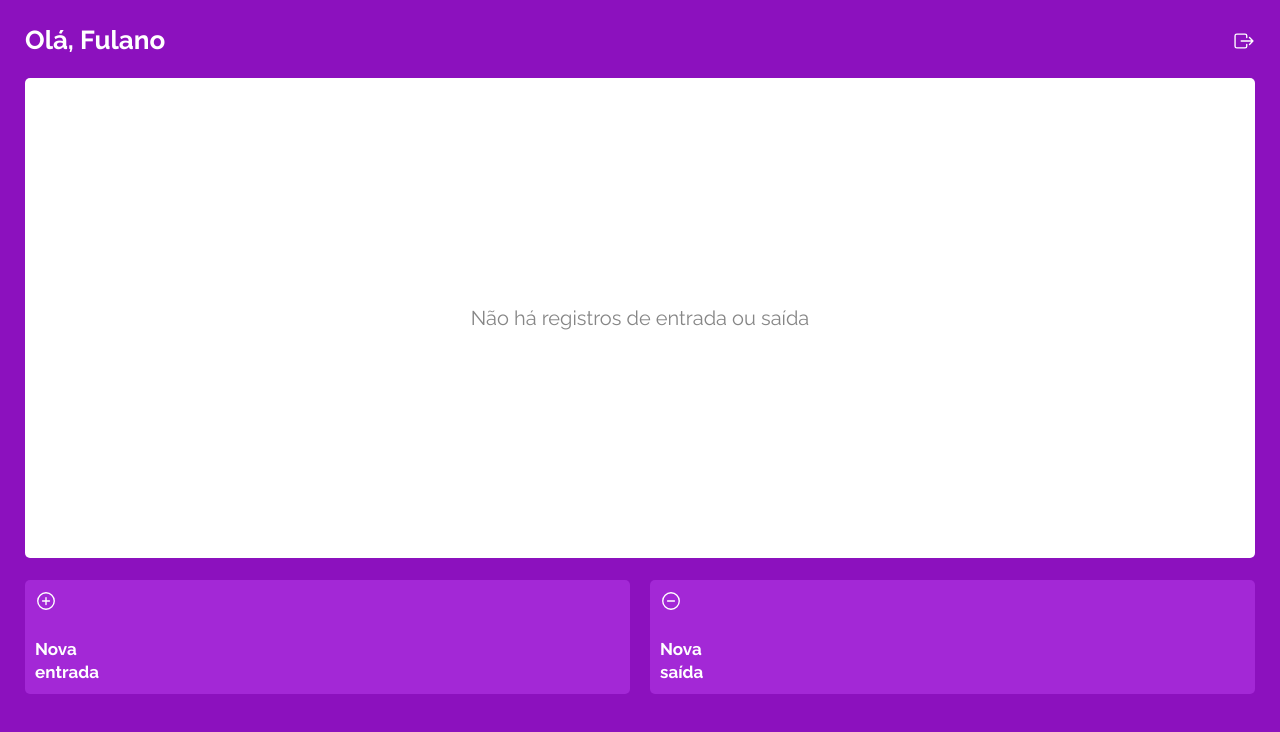
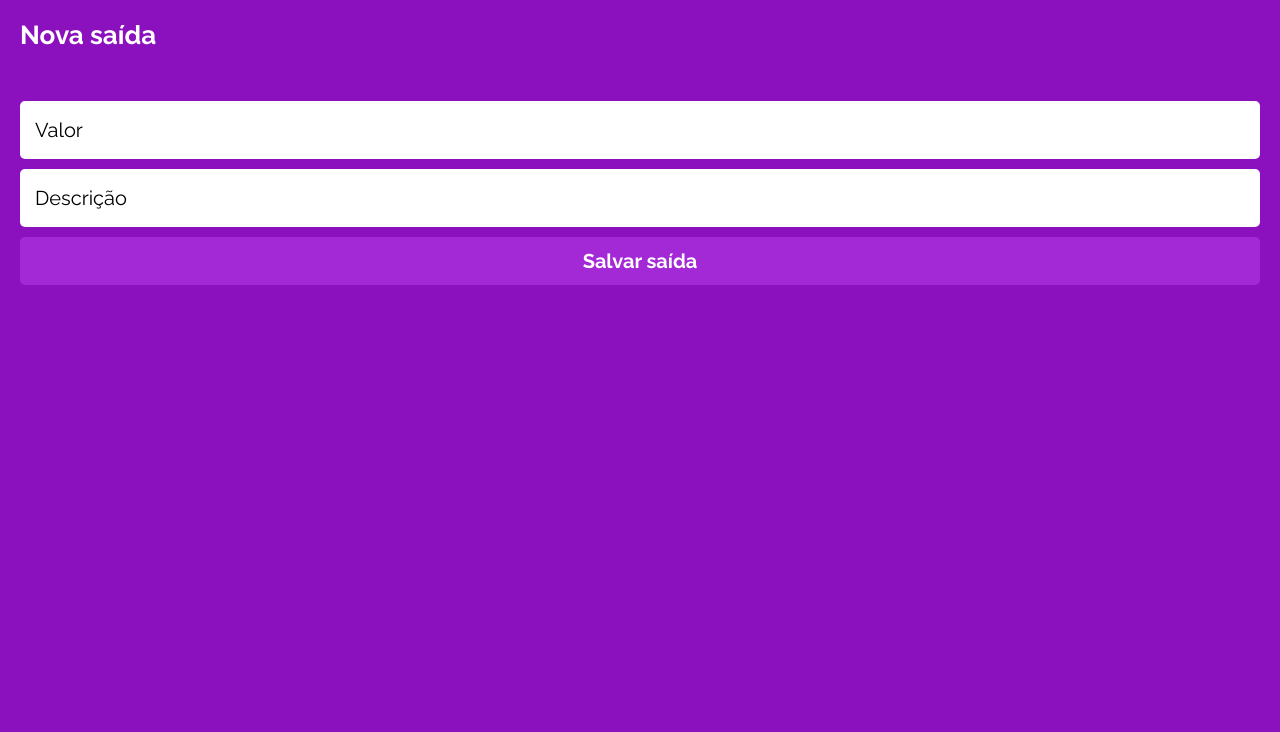
Before and after one commit to emilynakano/mywallet-front, a JavaScript app: page / in a window 1280 px wide. Shown: the top 732 px of the page. Built offline with nearby package versions, Linux system fonts and the light colour scheme; a web font is replaced by a local one.

Commit message:
layout add register page and remove register page ready

```diff
--- /dev/null
+++ b/src/components/AddRegisterPage/index.js
@@ -0,0 +1,15 @@
+import { Container } from "./style"
+export default function AddRegisterPage () {
+    return (
+        <Container>
+            <h2>Nova entrada</h2>
+            <form >
+                <input type="number" placeholder="Valor"/>
+                <input type="text" placeholder="Descrição"/>
+                <button>
+                    <span>Salvar entrada</span>
+                </button>
+            </form>
+        </Container>
+    )
+}
--- /dev/null
+++ b/src/components/AddRegisterPage/style.js
@@ -0,0 +1,53 @@
+import styled from 'styled-components'
+const Container = styled.div `
+    width:100%;
+    display:flex;
+    flex-direction:column;
+    gap:50px;
+    padding: 20px;
+    form {
+        width: 100%;
+        display: flex;
+        flex-direction:column;
+        gap:10px;
+    }
+    input {
+        height: 58px;
+        border:none;
+        border-radius: 5px;
+        padding: 15px;
+        font-family: 'Raleway';
+        font-style: normal;
+        font-weight: 400;
+        font-size: 20px;
+        line-height: 23px;
+
+        color: #000000;
+    }
+    input::placeholder {
+        font-family: 'Raleway';
+        font-style: normal;
+        font-weight: 400;
+        font-size: 20px;
+        line-height: 23px;
+
+        color: #000000;
+
+    }
+    button {
+        text-align:center;
+        height: 48px;
+        background-color: #A328D6;
+        border:none;
+        border-radius:5px;
+    }
+    span {
+        font-family: 'Raleway';
+        font-style: normal;
+        font-weight: 700;
+        font-size: 20px;
+        line-height: 23px;
+        color: #FFFFFF;
+    }
+`
+export {Container}
--- a/src/components/App.js
+++ b/src/components/App.js
@@ -1,12 +1,14 @@
 import { BrowserRouter, Routes, Route } from 'react-router-dom'
 //import LoginPage from './LoginPage'
 //import RegisterPage from './RegisterPage'
-import InitialPage from './InitialPage'
+//import InitialPage from './InitialPage'
+//import AddRegisterPage from './AddRegisterPage'
+import RemoveRegisterPage from './RemoveRegisterPage'
 export default function App() {
     return (
         <BrowserRouter>
             <Routes>
-                <Route path="/" element={<InitialPage/>} />
+                <Route path="/" element={<RemoveRegisterPage/>} />
             </Routes>
         </BrowserRouter>
     )
--- /dev/null
+++ b/src/components/RemoveRegisterPage/index.js
@@ -0,0 +1,15 @@
+import {Container} from '../AddRegisterPage/style'
+export default function RemoveRegisterPage () {
+    return (
+        <Container>
+            <h2>Nova saída</h2>
+            <form >
+                <input type="number" placeholder="Valor"/>
+                <input type="text" placeholder="Descrição"/>
+                <button>
+                    <span>Salvar saída</span>
+                </button>
+            </form>
+        </Container>
+    )
+}
```
